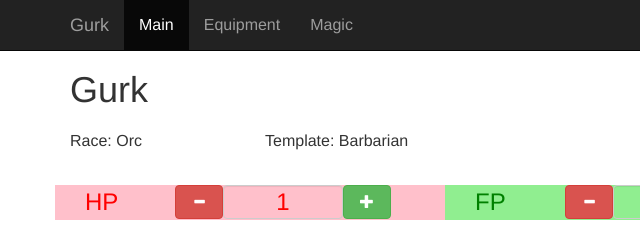
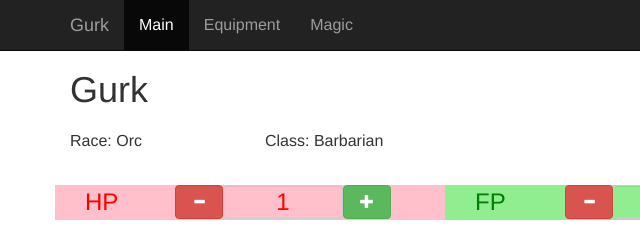
Before and after one commit to JakeZim/gurps-character-sheet, a plain HTML site: page index.html in a window 1280 px wide. Shown: the top 227 px of the page, 0-640 px from the left. Drawn offline with Linux system fonts and the light colour scheme.

```diff
--- a/index.html
+++ b/index.html
@@ -41,7 +41,7 @@
       </div>
       <div class="row">
         <div id="char-race" class="col-lg-2">Race: Orc</div>
-        <div id="char-class" class="col-lg-2">Template: Barbarian</div>
+        <div id="char-class" class="col-lg-2">Class: Barbarian</div>
       </div>
       </br>
       <div class="row">
```
